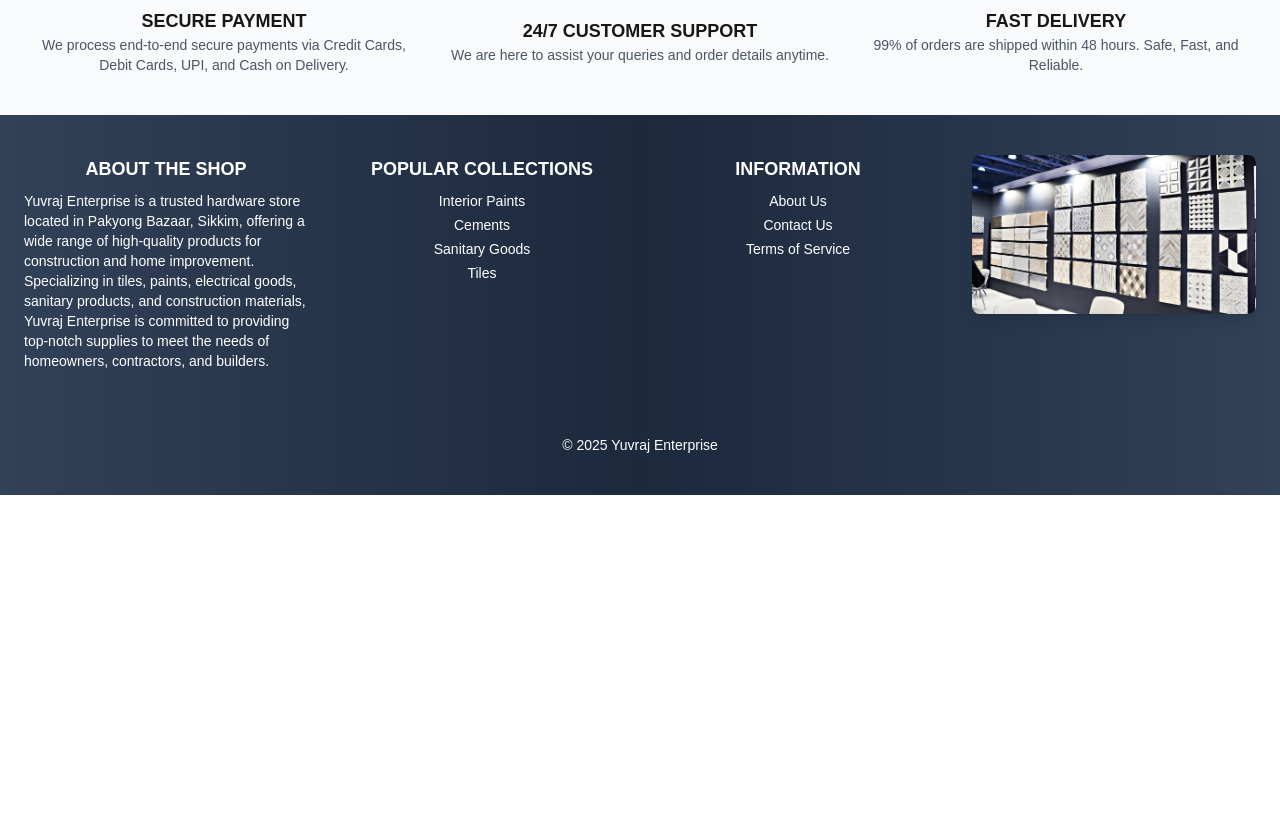
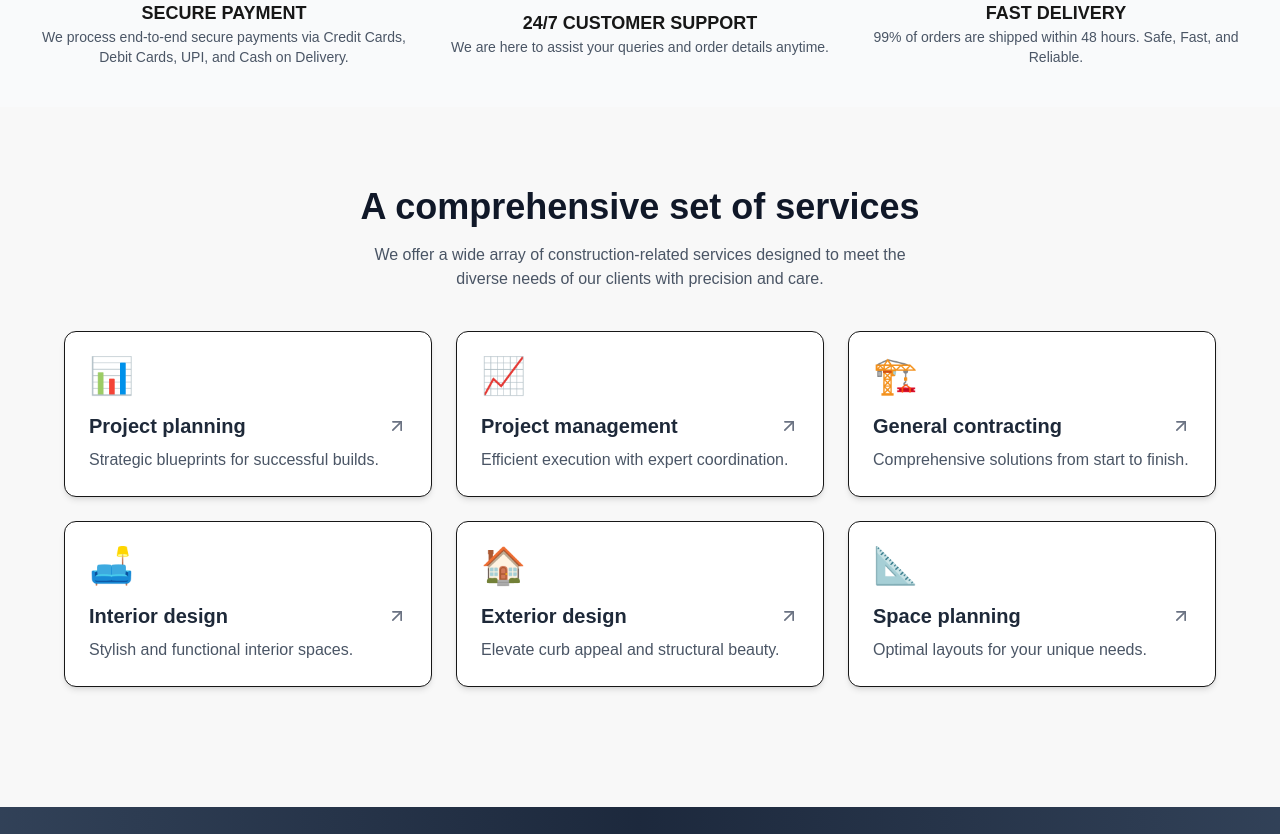
Before and after one commit to A5shi5h/yuvrajenterprise, a Next.js app: page / in a window 1280 px wide. Shown: the part 1963-2797 px from the top of the page. Before the commit the page ends 2458 px from the top, so only its background shows below. Built offline with nearby package versions, Linux system fonts and the light colour scheme.

Commit message:
some basi changes to the website and also added service section to home page

```diff
--- a/app/page.tsx
+++ b/app/page.tsx
@@ -5,6 +5,7 @@ import Hero from "@/components/Hero";
 import Marquee from "@/components/Marquee";
 import Navbar from "@/components/Navbar";
 import PromoBanner from "@/components/PromoBanner";
+import ServicesSection from "@/components/ServiceSection";
 
 
 export default function Page() {
@@ -16,6 +17,7 @@ export default function Page() {
      <Marquee />
      <PromoBanner />
      <FeaturesSection />
+     <ServicesSection />
      <Footer />
     </>
    );
--- a/components/BestSeller.tsx
+++ b/components/BestSeller.tsx
@@ -41,7 +41,7 @@ const BestSellers = () => {
       <div className="mt-10">
         <motion.h1
           ref={ref}
-          className="text-center font-bold text-5xl max-sm:text-3xl"
+          className="text-3xl md:text-4xl font-bold text-gray-900 text-center"
           variants={headingVariants}
           initial="hidden"
           animate={isInView ? "visible" : "hidden"}
--- /dev/null
+++ b/components/ServiceSection.tsx
@@ -0,0 +1,63 @@
+"use client";
+
+import { motion } from "framer-motion";
+import { ArrowUpRight } from "lucide-react";
+
+const services = [
+  { title: "Project planning", icon: "📊", description: "Strategic blueprints for successful builds." },
+  { title: "Project management", icon: "📈", description: "Efficient execution with expert coordination." },
+  { title: "General contracting", icon: "🏗️", description: "Comprehensive solutions from start to finish." },
+  { title: "Interior design", icon: "🛋️", description: "Stylish and functional interior spaces." },
+  { title: "Exterior design", icon: "🏠", description: "Elevate curb appeal and structural beauty." },
+  { title: "Space planning", icon: "📐", description: "Optimal layouts for your unique needs." },
+];
+
+export default function ServicesSection() {
+  return (
+    <div className="bg-[#f8f8f8] py-20 px-4 md:px-12">
+      <div className="max-w-6xl mx-auto">
+        <motion.div
+          initial={{ opacity: 0, y: -20 }}
+          animate={{ opacity: 1, y: 0 }}
+          transition={{ duration: 0.6 }}
+          className="mb-10 text-center"
+        >
+          <h2 className="text-3xl md:text-4xl font-bold text-gray-900 mb-4">A comprehensive set of services</h2>
+          <p className="text-gray-600 max-w-xl mx-auto">
+            We offer a wide array of construction-related services designed to meet the diverse needs of our clients with precision and care.
+          </p>
+        </motion.div>
+
+        <div className="grid grid-cols-1 sm:grid-cols-2 lg:grid-cols-3 gap-6">
+          {services.map((service, index) => (
+            <motion.div
+              key={index}
+              className="bg-white rounded-xl shadow-md p-6 group hover:shadow-lg transition-all border hover:border-black"
+              whileHover={{ scale: 1.03 }}
+              initial={{ opacity: 0, y: 20 }}
+              whileInView={{ opacity: 1, y: 0 }}
+              viewport={{ once: true }}
+              transition={{ duration: 0.5, delay: index * 0.1 }}
+            >
+              <div className="text-4xl mb-4">{service.icon}</div>
+              <div className="flex items-center justify-between">
+                <h3 className="text-xl font-semibold text-gray-800">{service.title}</h3>
+                <ArrowUpRight className="w-5 h-5 text-gray-500 group-hover:text-black transition-all" />
+              </div>
+              <p className="text-gray-600 mt-2">{service.description}</p>
+            </motion.div>
+          ))}
+        </div>
+
+        <motion.div
+          className="mt-10 flex justify-center gap-4"
+          initial={{ opacity: 0, y: 20 }}
+          whileInView={{ opacity: 1, y: 0 }}
+          viewport={{ once: true }}
+          transition={{ duration: 0.6, delay: 0.2 }}
+        >
+        </motion.div>
+      </div>
+    </div>
+  );
+}
```
